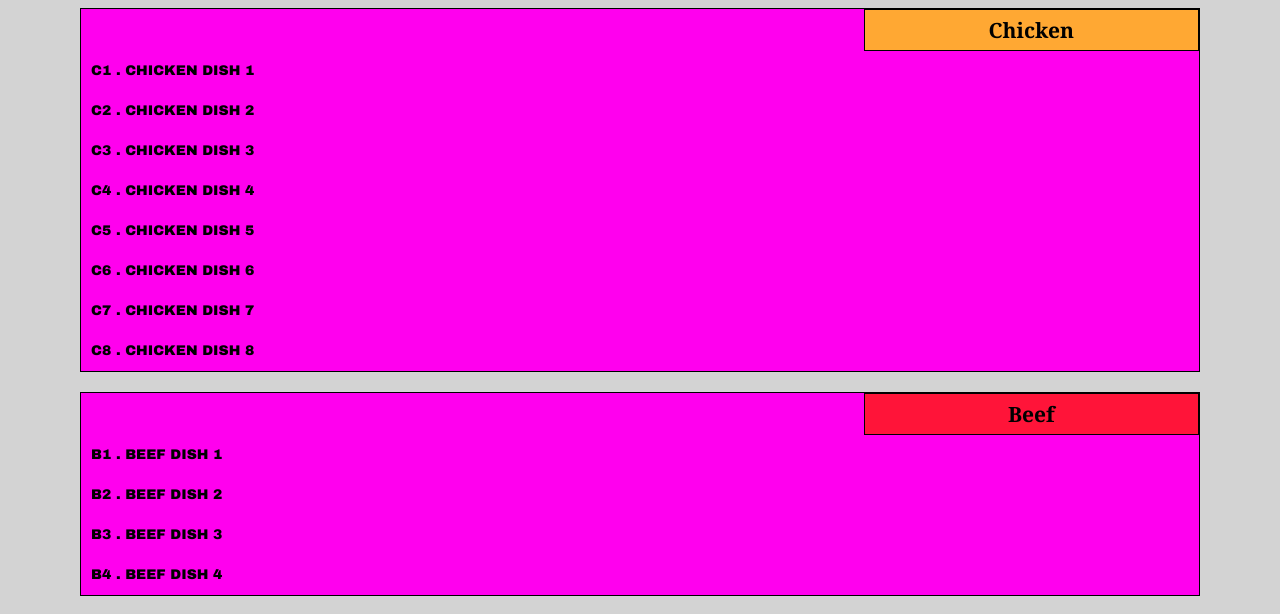
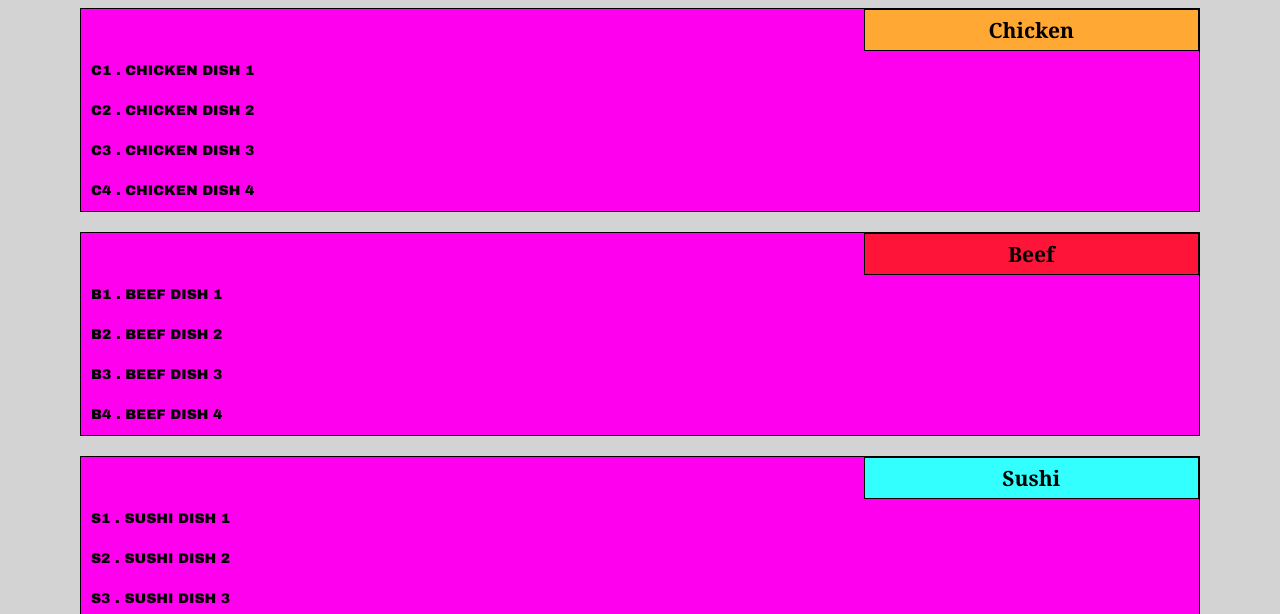
Before and after one commit to lidaraza/module3-solution, a plain HTML site: page index.html in a window 1280 px wide. Shown: the part 172-786 px from the top of the page. Drawn offline with Linux system fonts and the light colour scheme; a script that the page names is missing.

Commit message:
Update index.html

```diff
--- a/index.html
+++ b/index.html
@@ -61,14 +61,6 @@
 			C3 . CHICKEN DISH 3
 		<p>
 			C4 . CHICKEN DISH 4
-		<p>
-			C5 . CHICKEN DISH 5
-		<p>
-			C6 . CHICKEN DISH 6
-		<p>
-			C7 . CHICKEN DISH 7
-		<p>
-			C8 . CHICKEN DISH 8
 		</p>
 		</section>
 	</div>
```
